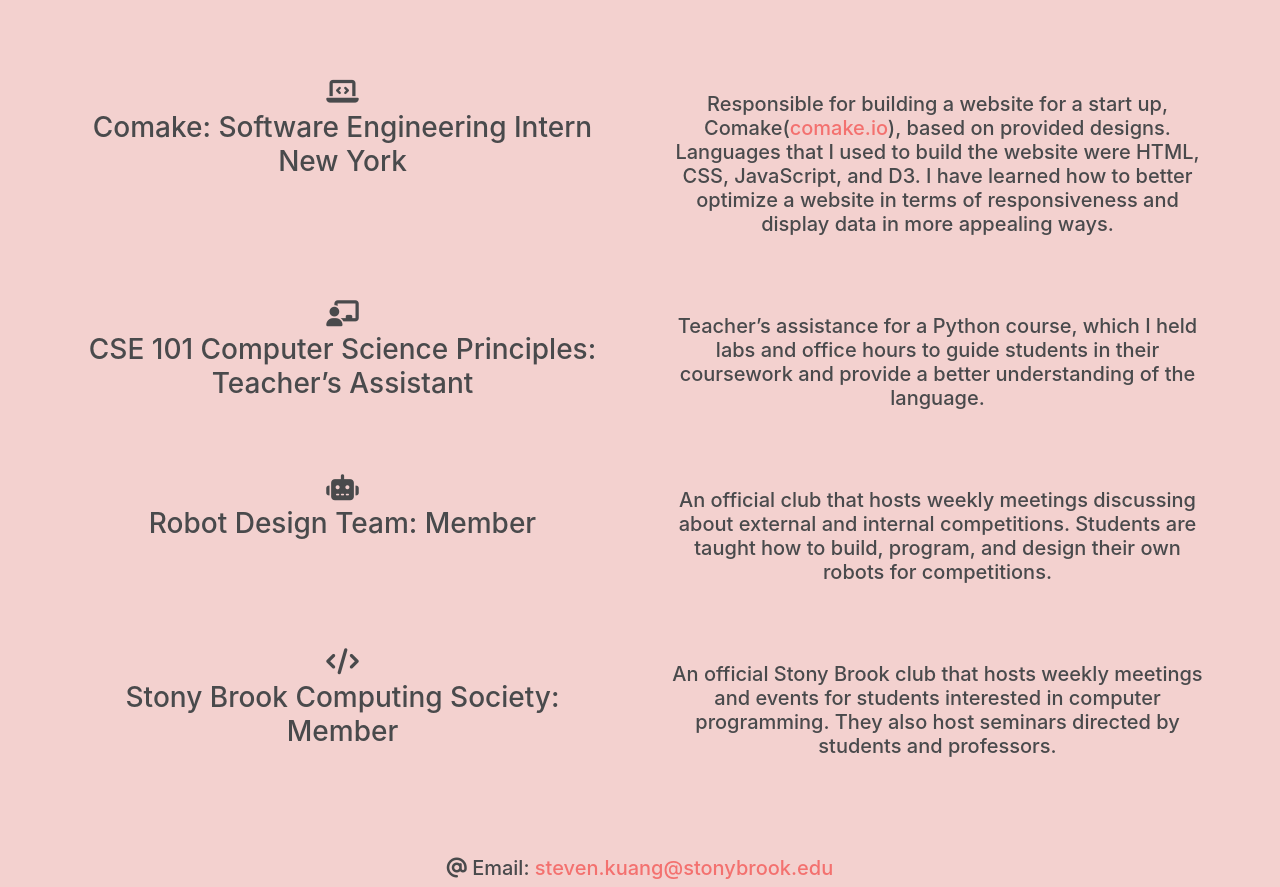
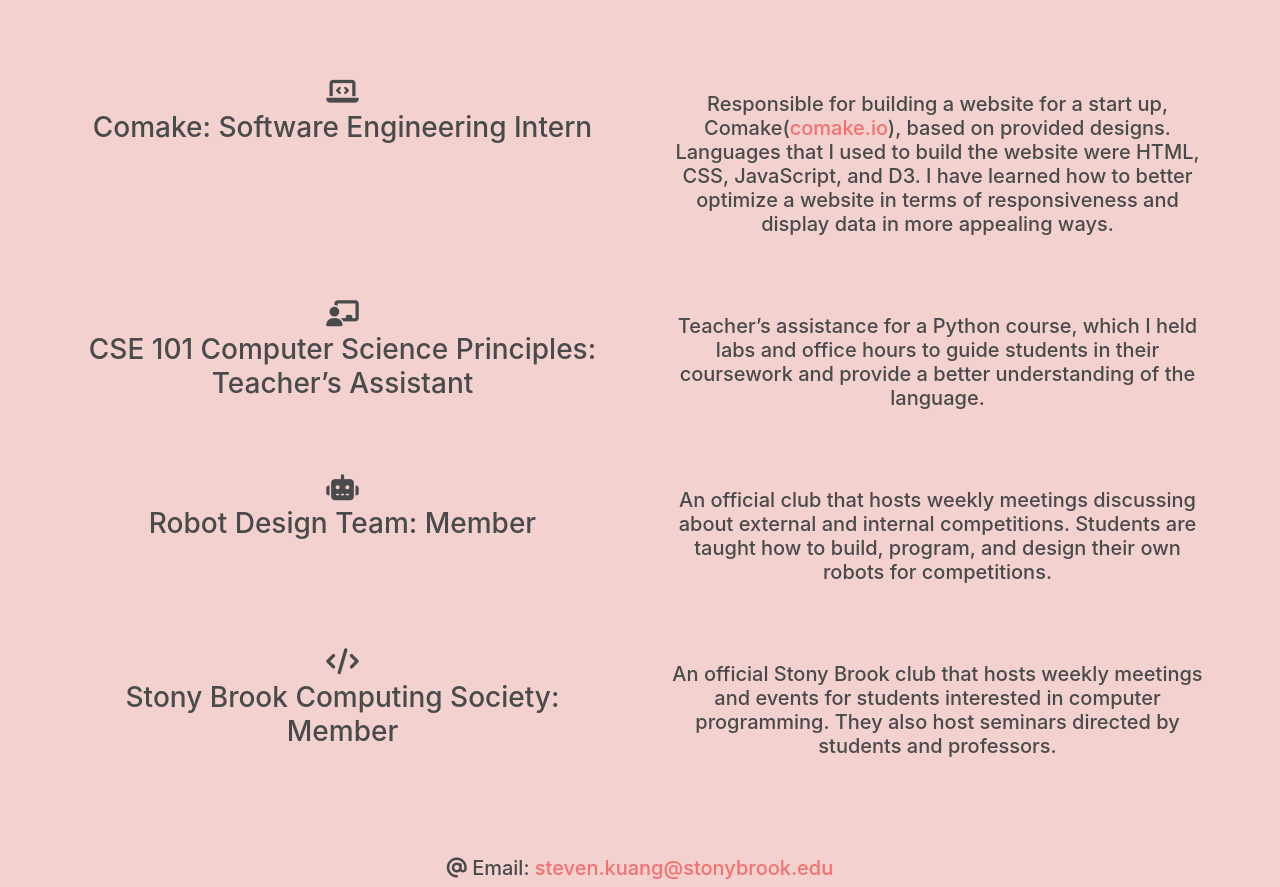
Before and after one commit to stevenkuang1/site, a React (Create React App) app: page / in a window 1280 px wide. Shown: the part 1798-2685 px from the top of the page. Built offline with nearby package versions, Linux system fonts and the light colour scheme.

Commit message:
fixed activity

```diff
--- a/src/pages/activities.js
+++ b/src/pages/activities.js
@@ -10,7 +10,7 @@ export class activities extends Component {
 					<div className="listFlex">
 						<div className="leftListFlex">
 							<i class="fas fa-laptop-code" />
-							<h3>Comake: Software Engineering Intern New York</h3>
+							<h3>Comake: Software Engineering Intern</h3>
 						</div>
 						<div className="rightListFlex">
 							<h5>
```
